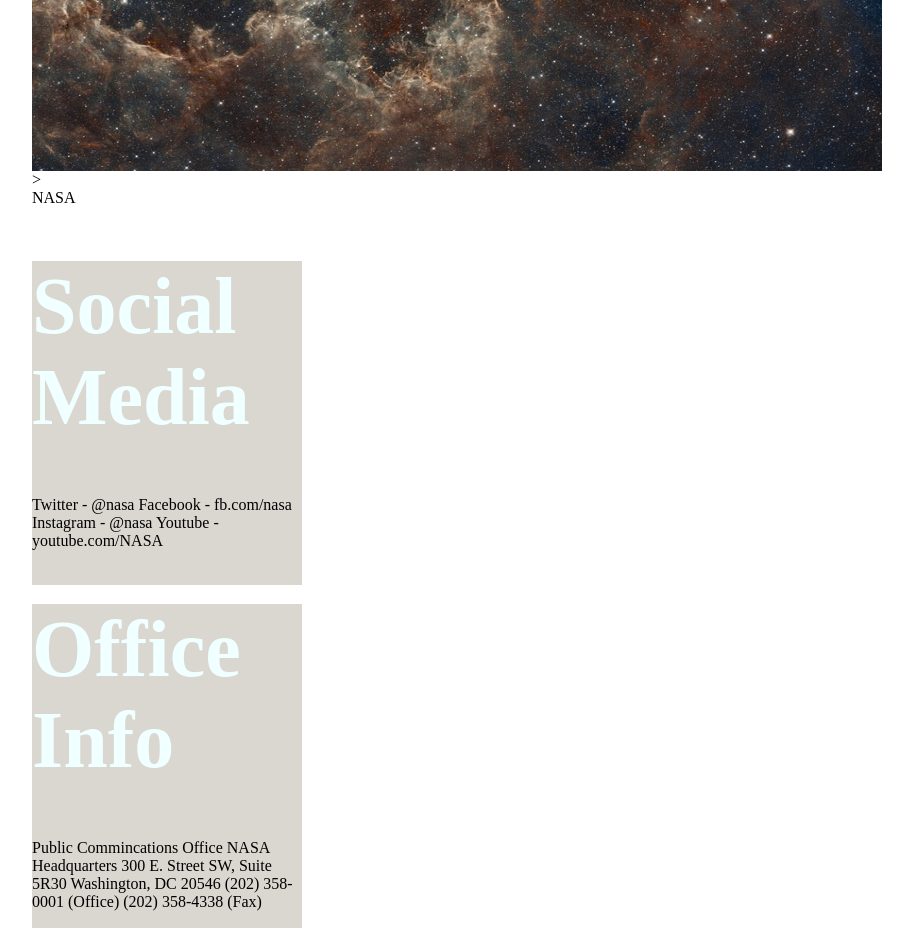
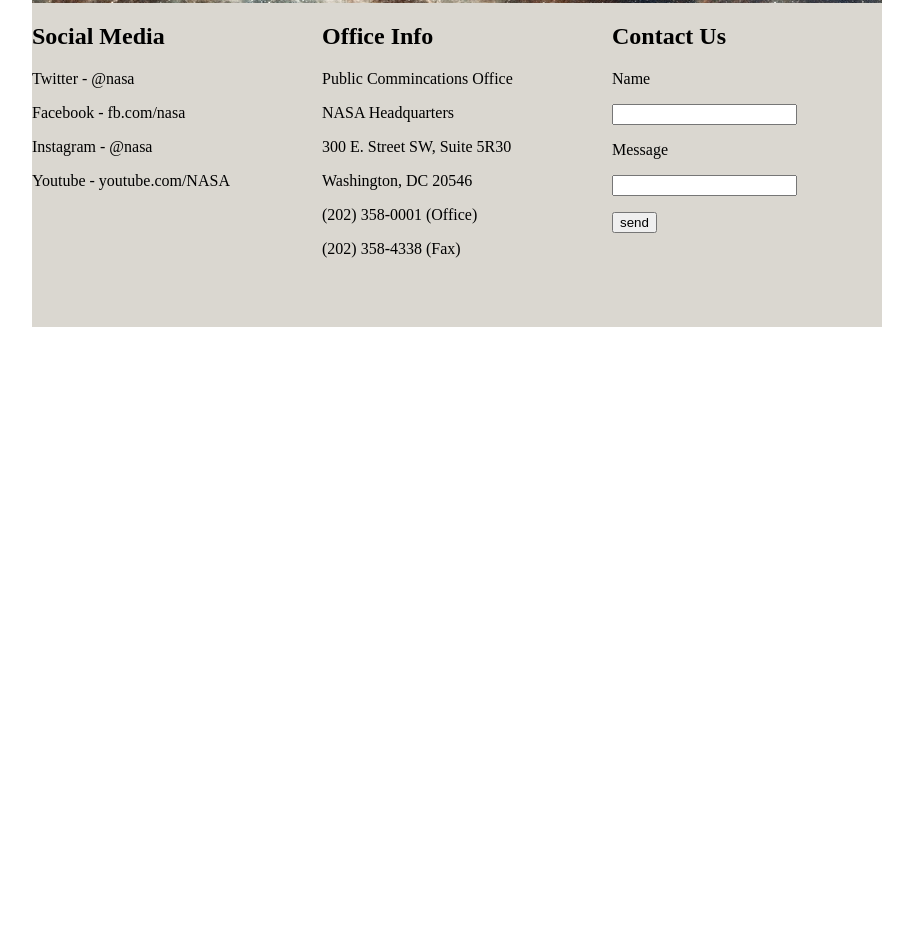
Before and after one commit to AdamRLambert/NASA, a plain HTML site: page index.html in a window 1280 px wide. Shown: the part 447-1375 px from the top of the page, without its empty margins (183-1096 px from the left). After the commit the page ends 800 px from the top, so only its background shows below. Drawn offline with Linux system fonts and the light colour scheme.

Commit message:
Fixed Index.html

```diff
--- a/index.html
+++ b/index.html
@@ -7,23 +7,42 @@
       <title>NASA</title>
     </head>
       <body>
-          <div class="container">
-          ><img src="milky-way.jpeg" style="width: 850px;height: 600px;">
-          ><div class="centered">NASA</div>
+
+        <main>
+            <h1>NASA</h1>
+
+        </main>
+
+          <section>
+
+
+
+          <div class="social-media">
+          <h2>Social Media</h2>
+          <p>Twitter - @nasa</p>
+          <p>Facebook - fb.com/nasa</p>
+          <p>Instagram - @nasa</p>
+          <p>Youtube - youtube.com/NASA</p>
           </div>
-          <div class="social-media">
-          <h1>Social Media</h1>
-          <p1>Twitter - @nasa</p1>
-          <p2>Facebook - fb.com/nasa</p2>
-          <p3>Instagram - @nasa</p3>
-          <p4>Youtube - youtube.com/NASA</p4>
+
           <div class="office-info">
-            <h1>Office Info</h1>
-            <p1>Public Commincations Office</p1>
-            <p2>NASA Headquarters</p2>
-            <p3>300 E. Street SW, Suite 5R30</p3>
-            <P4>Washington, DC 20546</P4>
-            <p5>(202) 358-0001 (Office)</p5>
-            <p6>(202) 358-4338 (Fax)</p6>
-        </div>
+            <h2>Office Info</h2>
+            <p>Public Commincations Office</p>
+            <p>NASA Headquarters</p>
+            <p>300 E. Street SW, Suite 5R30</p>
+            <p>Washington, DC 20546</p>
+            <p>(202) 358-0001 (Office)</p>
+            <p>(202) 358-4338 (Fax)</p>
+            </div>
+
+            <div class="Contact-us">
+                <h2>Contact Us</h2>
+                    <form action=""></form>
+                    <p><label for="name">Name</label></p>
+                    <p><input type="text" id="name" name="name"></p>
+                    <p><label for="message">Message</label></p>
+                    <p><input type="text" id="message" name="message"></p>
+                    <p><input type="submit" class="button" value="send"></p>
+            </div>
+        </section>
       </body>
```
